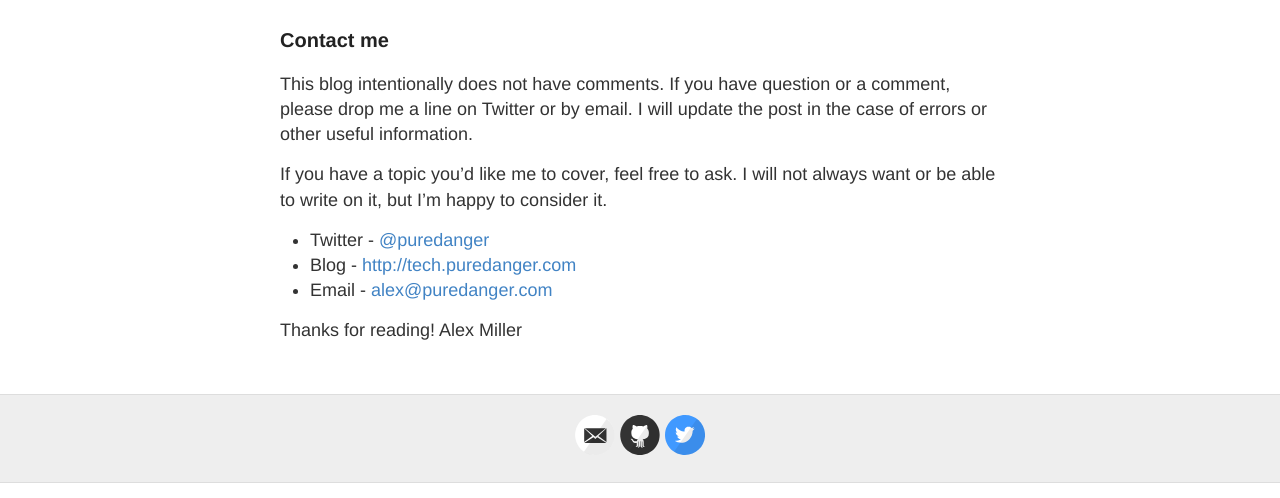
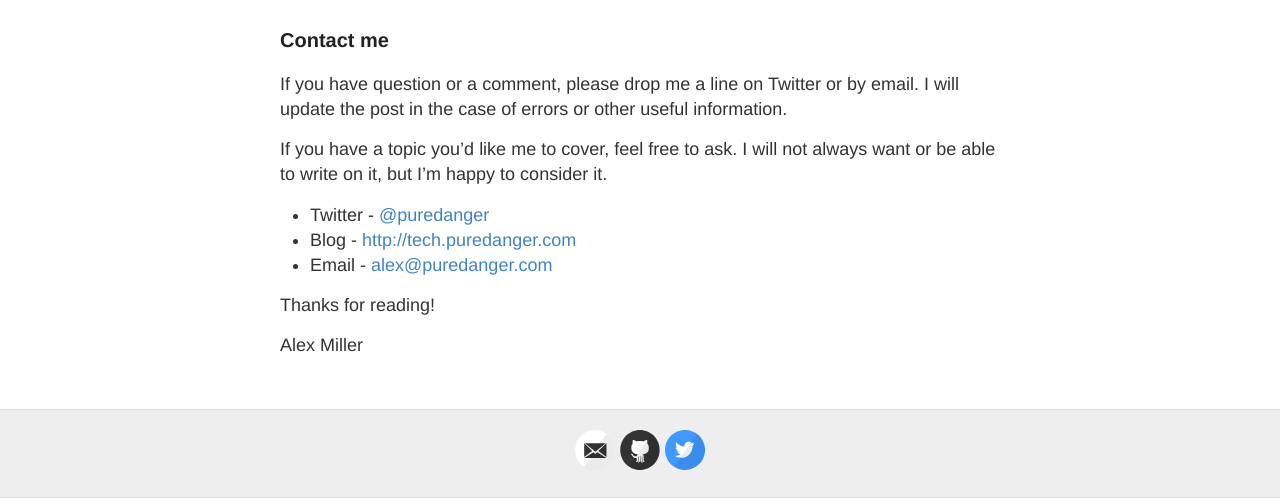
Before and after one commit to insideclojure/insideclojure.github.io, a Jekyll site: the page built from about.md, in a window 1280 px wide, cut to the strip 754-1252 px from the top of the page. Built offline with Jekyll 4.4.1, drawn with Linux system fonts in a browser that asks for light colours.

Commit message:
more about

```diff
--- a/about.md
+++ b/about.md
@@ -26,9 +26,8 @@ Buy Now
 
 ### Contact me
 
-This blog intentionally does not have comments. If you have question or a comment, please
-drop me a line on Twitter or by email. I will update the post in the case of errors or
-other useful information.
+If you have question or a comment, please drop me a line on Twitter or by email.
+I will update the post in the case of errors or other useful information.
 
 If you have a topic you'd like me to cover, feel free to ask. I will not always want or be
 able to write on it, but I'm happy to consider it.
@@ -38,4 +37,5 @@ able to write on it, but I'm happy to consider it.
 - Email - [alex@puredanger.com](mailto:alex@puredanger.com)
 
 Thanks for reading!
+
 Alex Miller
```
